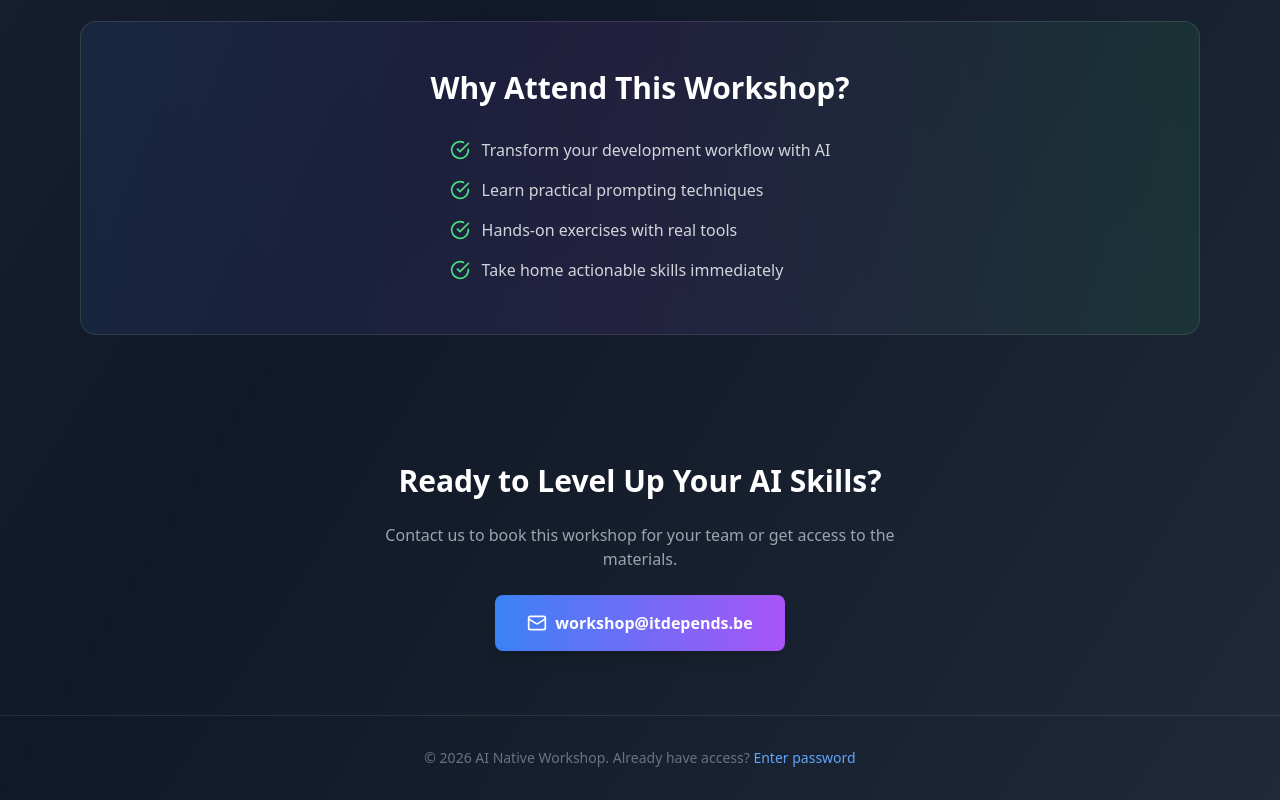
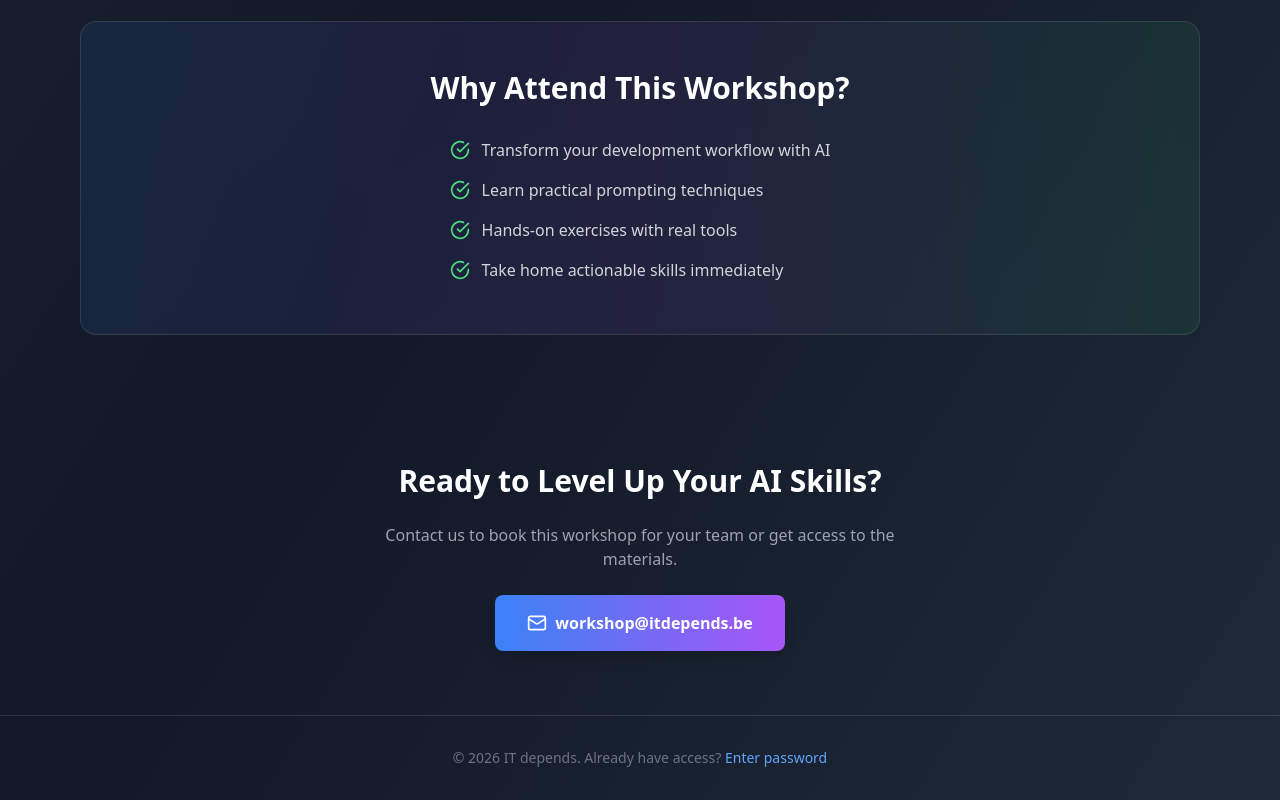
Before and after one commit to guidofris/Presentations_LinuxAdvanced, a React (Vite) app: page / in a window 1280 px wide. Shown: the part 1261-2061 px from the top of the page. Built offline with nearby package versions, Linux system fonts and the light colour scheme.

Commit message:
fix: adjust to IT depends

```diff
--- a/src/components/login.tsx
+++ b/src/components/login.tsx
@@ -181,7 +181,7 @@ export const Login: React.FC<LoginProps> = ({ onSuccess, passwordHash }) => {
       {/* Footer */}
       <div className="border-t border-white/10 py-8">
         <div className="max-w-6xl mx-auto px-4 text-center text-gray-500 text-sm">
-          © {new Date().getFullYear()} AI Native Workshop. Already have access?{' '}
+          © {new Date().getFullYear()} IT depends. Already have access?{' '}
           <button
             onClick={() => setShowLogin(true)}
             className="text-blue-400 hover:underline"
```
